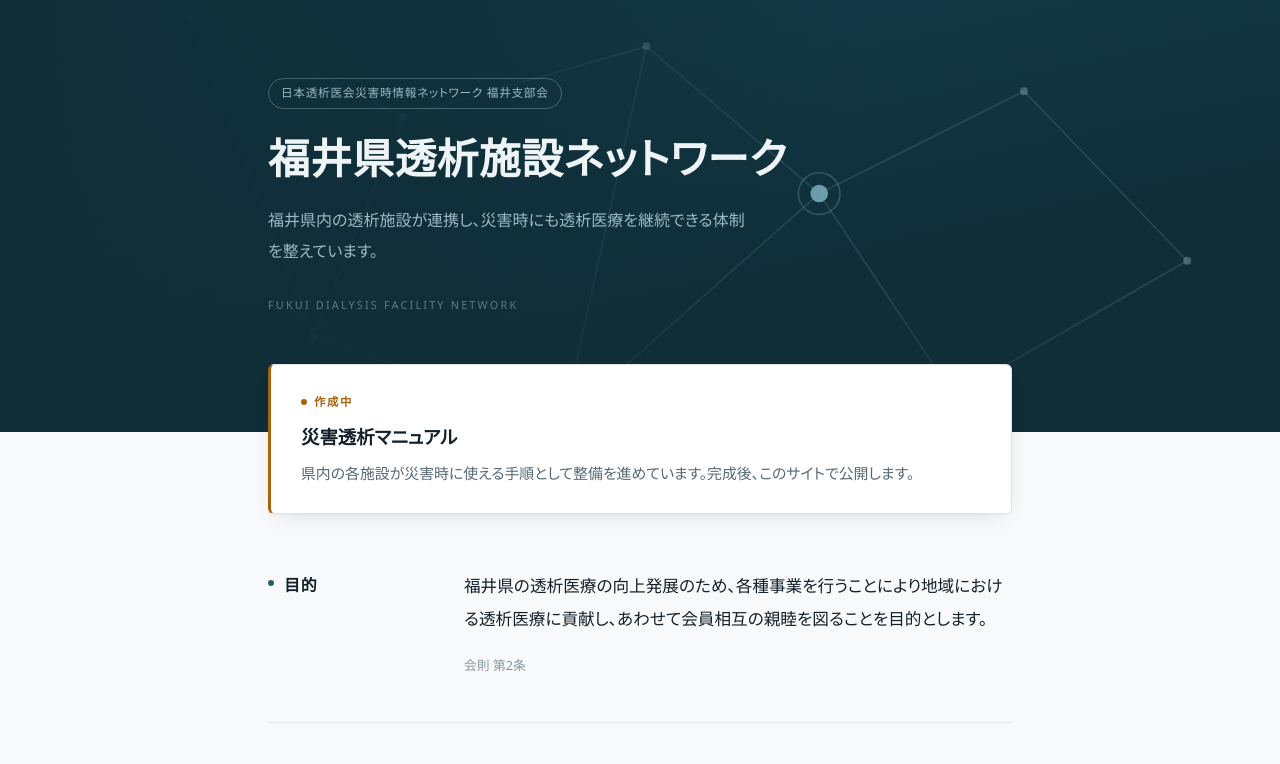
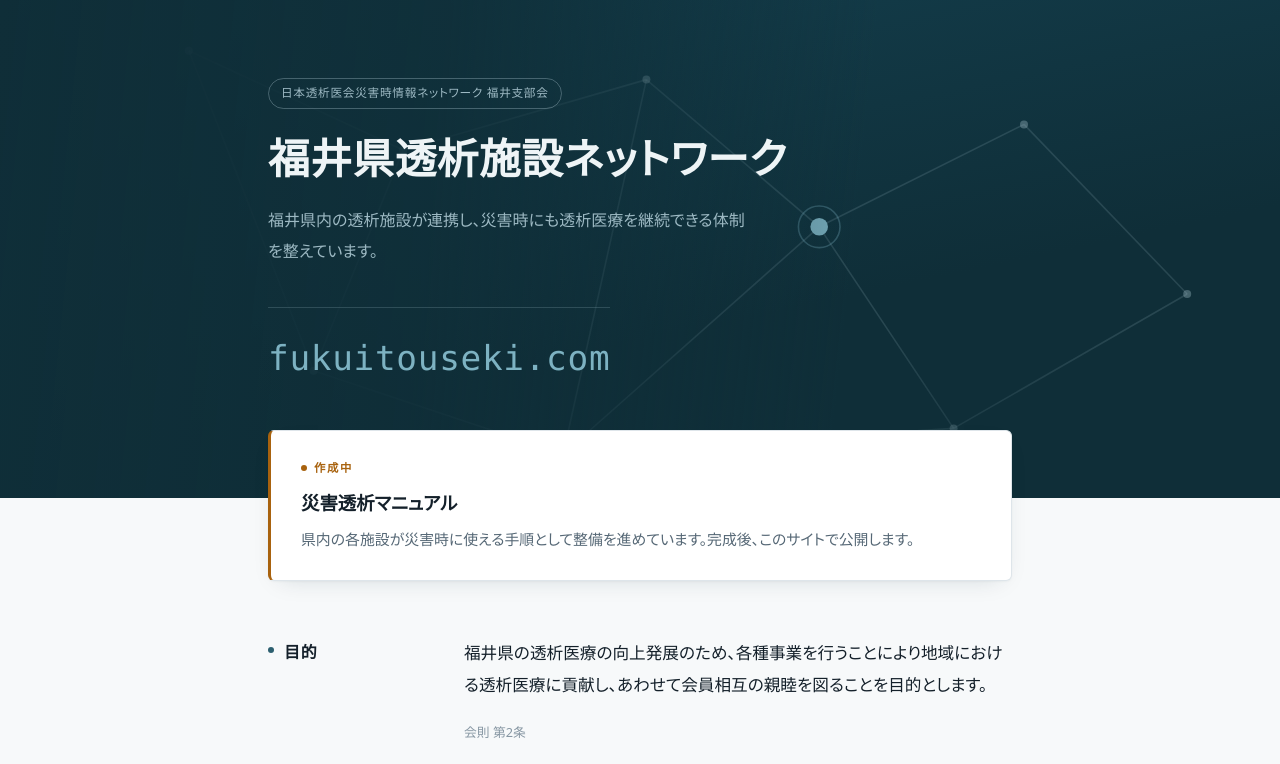
Before and after one commit to ttoyama/fukuitouseki-website, a plain HTML site: page index.html in a window 1280 px wide. Shown: the top 764 px of the page. Drawn offline with Linux system fonts and the light colour scheme.

Commit message:
ヒーローにドメイン名を大きく表示

```diff
--- a/index.html
+++ b/index.html
@@ -143,12 +143,20 @@
     font-size: 1rem;
     line-height: 1.95;
   }
-  .romaji {
-    margin: 28px 0 0;
-    color: rgba(157,185,195,.55);
-    font-size: 0.68rem;
-    letter-spacing: 0.2em;
-    font-family: system-ui, sans-serif;
+  .url {
+    margin: 40px 0 0;
+    padding-top: 26px;
+    border-top: 1px solid rgba(157,185,195,.22);
+    font-family: ui-monospace, "SF Mono", "Menlo", monospace;
+    font-size: clamp(1.35rem, 4.6vw, 2.15rem);
+    font-weight: 500;
+    letter-spacing: 0.02em;
+    line-height: 1.4;
+    color: #7db2c2;
+    display: block;
+    width: fit-content;
+    max-width: 100%;
+    word-break: break-all;
   }
 
   /* ================= status card ================= */
@@ -342,7 +350,7 @@
     body { font-size: 15.5px; }
     .wrap { padding: 0 22px; }
     .hero { padding: 52px 0 94px; }
-    .romaji { margin-top: 22px; }
+    .url { margin-top: 30px; padding-top: 20px; }
     .status { margin-top: -58px; padding: 22px 22px 22px 20px; }
     section {
       grid-template-columns: 1fr;
@@ -396,7 +404,7 @@
     <p class="eyebrow">日本透析医会災害時情報ネットワーク 福井支部会</p>
     <h1>福井県透析施設ネットワーク</h1>
     <p class="tagline">福井県内の透析施設が連携し、災害時にも透析医療を継続できる体制を整えています。</p>
-    <p class="romaji">FUKUI DIALYSIS FACILITY NETWORK</p>
+    <p class="url">fukuitouseki.com</p>
   </div>
 </div>
 
```
